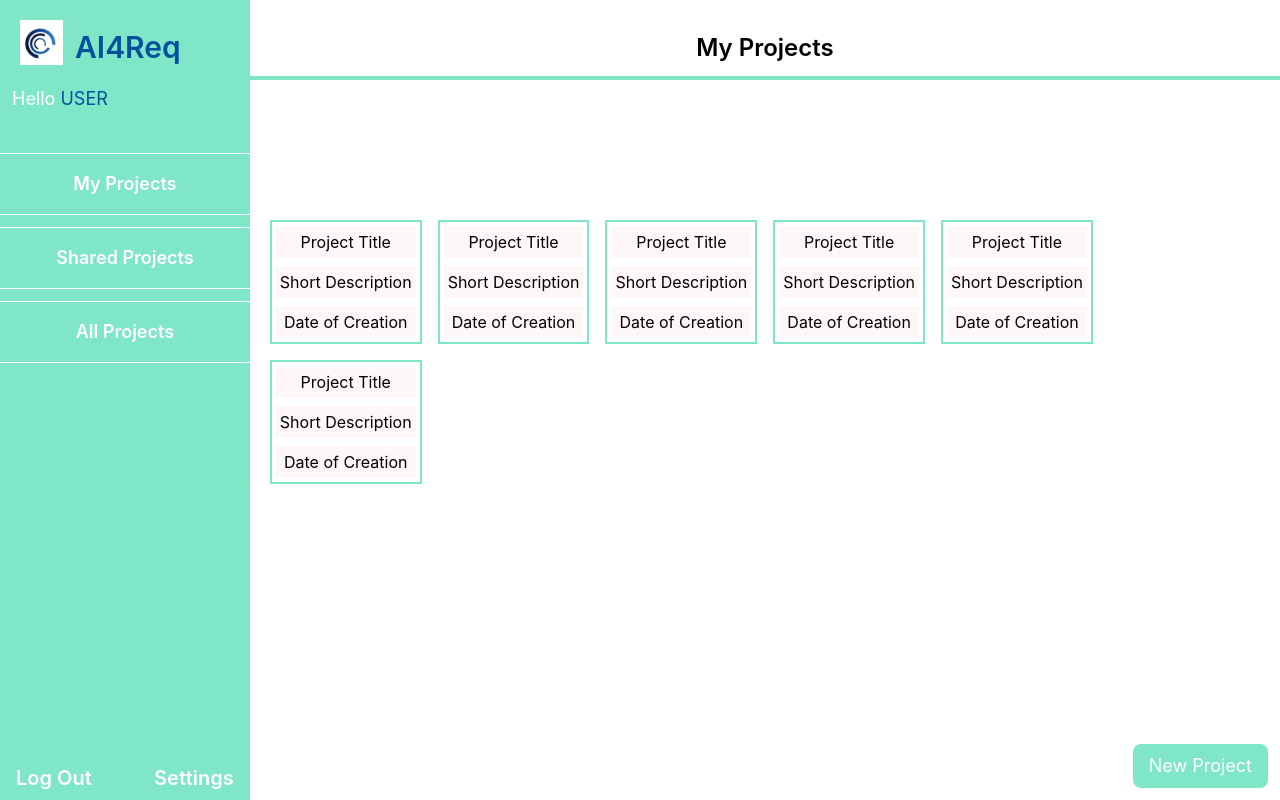
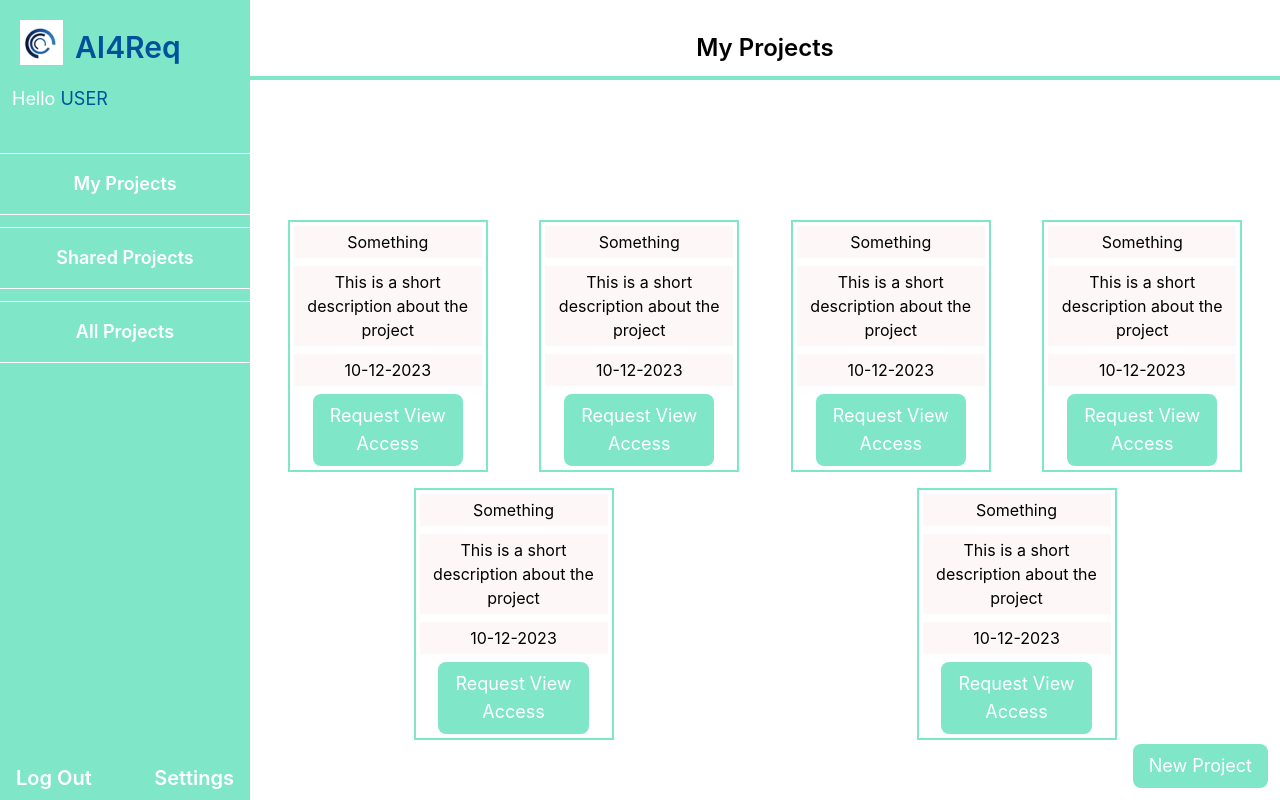
Before and after one commit to DorTeri/AI4Req, a React (Create React App) app: page /myprojects in a window 1280 px wide. Built offline with nearby package versions, Linux system fonts and the light colour scheme.

Commit message:
Added demo projects and all projects

```diff
--- a/src/cmps/ProjectPreview.tsx
+++ b/src/cmps/ProjectPreview.tsx
@@ -1,21 +1,37 @@
 import React from 'react'
+import CustomButton from '../UI/CustomButton';
 
-type Props = {}
+type Props = {
+  isAllProjects: boolean;
+  project: any
+}
 
-const ProjectPreview = (props: Props) => {
+const ProjectPreview = ({isAllProjects , project}: Props) => {
+
+  const handleRequest = () => {
+    console.log('request view access')
+  }
 
 
   return (
-    <div className='flex flex-col gap-2 text-center border-sidebar border-2 p-1'>
+    <div className='flex flex-col m-auto gap-2 text-center border-sidebar border-2 p-1 w-[200px]'>
       <div className='bg-projectBg p-1'>
-            Project Title
+        {project.title}
       </div>
       <div className='bg-projectBg p-1'>
-            Short Description
+        {project.desc}
       </div>
       <div className='bg-projectBg p-1'>
-            Date of Creation
+        {project.createdAt}
       </div>
+      {
+        isAllProjects &&  project.isApproved ? (
+          <CustomButton title={'Permission Requested'} type='button' style={'bg-requested w-4/5'} />
+        ) : (
+          <CustomButton title={'Request View Access'} type='button' style={'bg-request w-4/5'} func={handleRequest} />
+        )
+      }
+
     </div>
   )
 }
--- a/src/cmps/SideBar.tsx
+++ b/src/cmps/SideBar.tsx
@@ -30,7 +30,7 @@ const SideBar = (props: Props) => {
 
 
     return (
-        <section className='flex flex-col bg-sidebar w-[250px] h-screen'>
+        <section className='flex flex-col bg-sidebar min-w-[250px] min-h-screen'>
             <div className='bg-sidebar flex gap-3 p-5 hover:cursor-pointer' onClick={() => handleNavigate('/')}>
                 <img src={logoImage} className='bg-transparent' />
                 <h2 className='text-3xl font-semibold self-end text-blueLogo'>AI4Req</h2>
--- /dev/null
+++ b/src/constants.ts
@@ -0,0 +1,40 @@
+const demoProjects = [
+    {
+        title: 'Something',
+        desc: 'This is a short description about the project',
+        createdAt: '10-12-2023',
+        isApproved: true
+    },
+    {
+        title: 'Something',
+        desc: 'This is a short description about the project',
+        createdAt: '10-12-2023',
+        isApproved: false
+    },
+    {
+        title: 'Something',
+        desc: 'This is a short description about the project',
+        createdAt: '10-12-2023',
+        isApproved: true
+    },
+    {
+        title: 'Something',
+        desc: 'This is a short description about the project',
+        createdAt: '10-12-2023',
+        isApproved: false
+    },
+    {
+        title: 'Something',
+        desc: 'This is a short description about the project',
+        createdAt: '10-12-2023',
+        isApproved: false
+    },
+    {
+        title: 'Something',
+        desc: 'This is a short description about the project',
+        createdAt: '10-12-2023',
+        isApproved: false
+    },
+]
+
+export default demoProjects
--- a/src/index.css
+++ b/src/index.css
@@ -1,6 +1,10 @@
 @tailwind base;
 @tailwind components;
 @tailwind utilities;
+
+:root {
+  box-sizing: border-box;
+}
 
 body {
   margin: 0;
--- a/src/views/AllProjects.tsx
+++ b/src/views/AllProjects.tsx
@@ -1,18 +1,37 @@
-import React from 'react'
+import React, { useState } from 'react'
+import ProjectPreview from '../cmps/ProjectPreview'
+import CustomButton from '../UI/CustomButton'
+import demoProjects from '../constants'
 
 type Props = {}
 
+type Project = {
+  title: String,
+  desc: String,
+  createdAt: String,
+  isApproved: Boolean
+}
+
 const AllProjects = (props: Props) => {
+
+  const [permission, setPermission] = useState()
+
+
   return (
     <section className='flex flex-col grow'>
       <div className='h-[200px]'>
         <h2 className='text-center text-2xl font-semibold pt-8 pb-3'>All Projects</h2>
         <hr className='bg-sidebar text-sidebar h-1' />
       </div>
-      <div>
-
+      <div className='flex flex-wrap gap-4 p-5'>
+        {
+          demoProjects.map((project: any) => (
+              <ProjectPreview isAllProjects={true}
+                project={project}
+                key={project.title} />
+          ))}
       </div>
-    </section>
+    </section >
   )
 }
 
--- a/src/views/MyProjects.tsx
+++ b/src/views/MyProjects.tsx
@@ -2,6 +2,7 @@ import React, { useState } from 'react'
 import CustomButton from '../UI/CustomButton'
 import NewProjectModal from '../cmps/NewProjectModal'
 import ProjectPreview from '../cmps/ProjectPreview'
+import demoProjects from '../constants'
 
 type Props = {}
 
@@ -22,8 +23,8 @@ const MyProjects = (props: Props) => {
       </div>
       <div className='flex flex-wrap gap-4 p-5'>
         {
-          [1,2,3,4,5,6].map(item => (
-            <ProjectPreview />
+          demoProjects.map((project: any) => (
+            <ProjectPreview key={project.title} project={project} isAllProjects={false}/>
           ))
         }
       </div>
--- a/tailwind.config.js
+++ b/tailwind.config.js
@@ -11,7 +11,9 @@ module.exports = {
         blueLogo: '#00519B',
         input: '#D9D9D9',
         inputText: '#8E8E8E',
-        projectBg: '#FEF7F7'
+        projectBg: '#FEF7F7',
+        request: '#FFD464',
+        requested: '#FF7764',
       }
     },
   },
```
Lines whose indentation alone changed are shown as unchanged.
